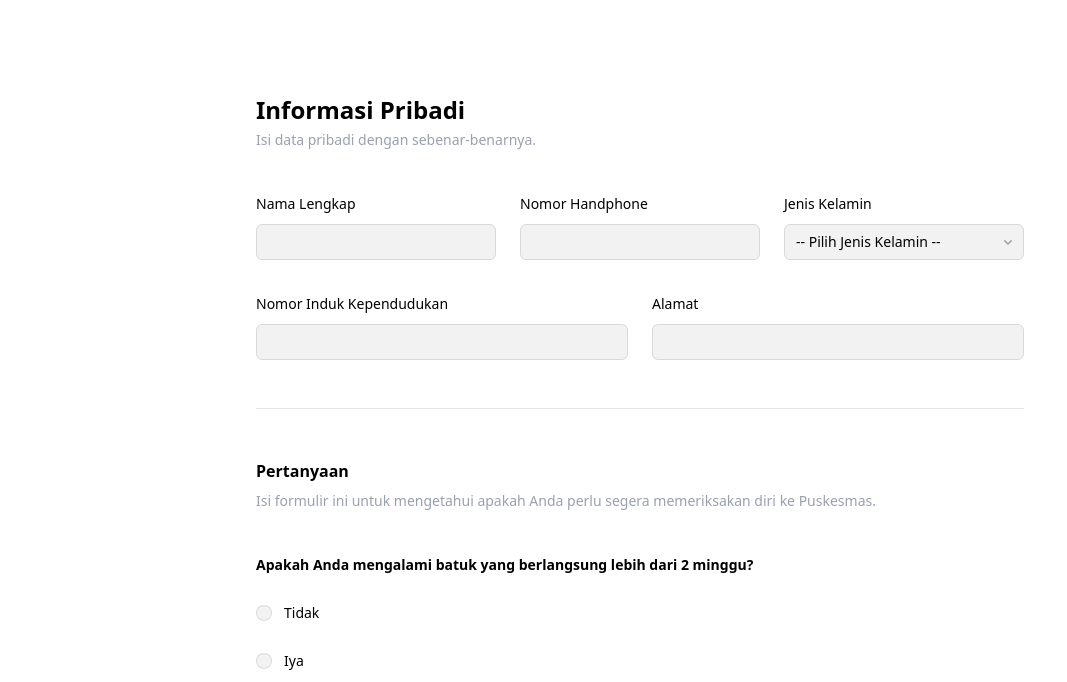
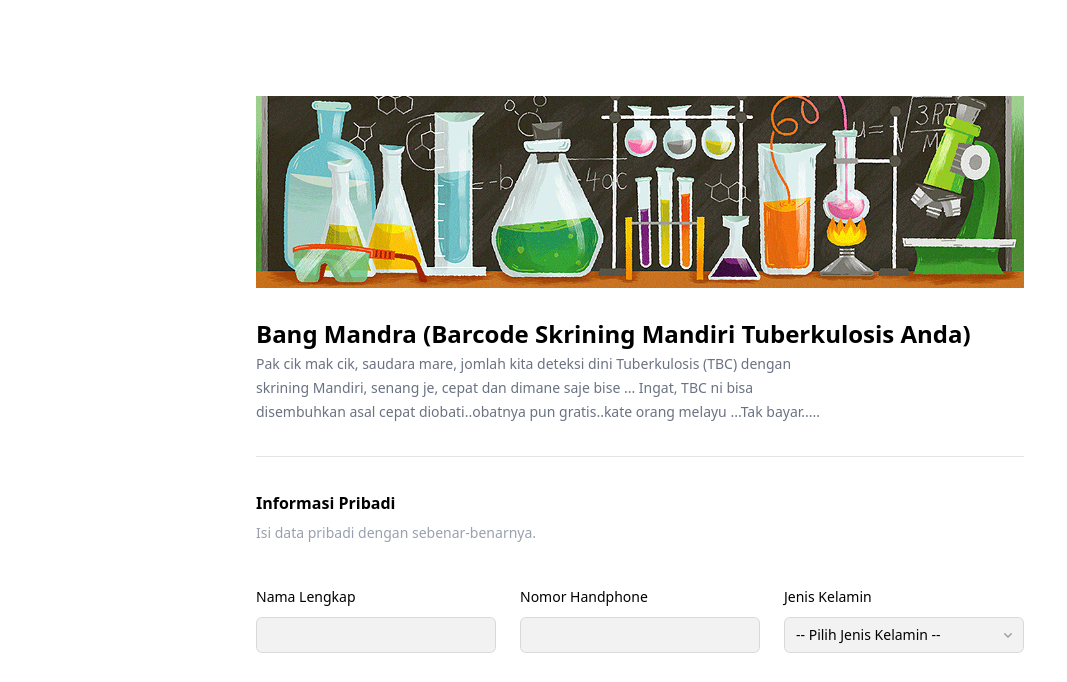
Before and after one commit to bizquits/pkm-tpi, a website: page index.html in a window 1280 px wide. Shown: the top 682 px of the page, without its empty margins (0-1067 px from the left). Drawn offline with Linux system fonts and the light colour scheme.

Commit message:
Add banner and heading

```diff
--- a/index.html
+++ b/index.html
@@ -9,10 +9,26 @@
   </head>
   <body>
     <section class="w-11/12 mx-auto py-10 md:w-3/5 md:py-24">
+      <div class="mb-8 pb-8 border-b border-black/10">
+        <img src="src/img/banner.png" alt="" />
+        <div class="mt-8 sm:mt-8">
+          <h1 class="text-2xl/7 font-semibold">
+            Bang Mandra (Barcode Skrining Mandiri Tuberkulosis Anda)
+          </h1>
+          <div class="md:w-3/4">
+            <p class="mt-1 text-sm/6 text-gray-500">
+              Pak cik mak cik, saudara mare, jomlah kita deteksi dini
+              Tuberkulosis (TBC) dengan skrining Mandiri, senang je, cepat dan
+              dimane saje bise ... Ingat, TBC ni bisa disembuhkan asal cepat
+              diobati..obatnya pun gratis..kate orang melayu ...Tak bayar.....
+            </p>
+          </div>
+        </div>
+      </div>
       <form name="pkm-tpi">
         <div class="space-y-12">
           <div class="border-b border-black/10 pb-12">
-            <h2 class="text-2xl/7 font-semibold text-black">
+            <h2 class="text-base/7 font-semibold text-black">
               Informasi Pribadi
             </h2>
             <p class="mt-1 text-sm/6 text-gray-400">
@@ -78,13 +94,7 @@
                     required
                     class="col-start-1 row-start-1 w-full appearance-none rounded-md bg-blatext-black/5 py-1.5 pr-8 pl-3 text-base text-black outline-1 -outline-offset-1 outline-black/10 bg-black/5 focus:outline-2 focus:-outline-offset-2 focus:outline-indigo-500 sm:text-sm/6"
                   >
-                    <option
-                      value=""
-                      disabled
-                      selected
-                      hidden
-                      class="text-gray-400"
-                    >
+                    <option value="" disabled selected hidden>
                       -- Pilih Jenis Kelamin --
                     </option>
                     <option value="laki-laki">Laki-laki</option>
@@ -146,10 +156,13 @@
           </div>
 
           <div class="border-b border-black/10 pb-12">
-            <h2 class="text-base/7 font-semibold text-black">Pertanyaan</h2>
+            <h2 class="text-base/7 font-semibold text-black">
+              ISILAH PERTANYAAN INI DENGAN JUJUR SESUAI KONDISI YANG DIALAMI
+              ANDA
+            </h2>
             <p class="mt-1 text-sm/6 text-gray-400">
-              Isi formulir ini untuk mengetahui apakah Anda perlu segera
-              memeriksakan diri ke Puskesmas.
+              Jangan takut bila bergejala, kami Siap membantu sampai sembuh dan
+              tentu saja Gratiiisssss....
             </p>
 
             <div class="mt-10 space-y-10">
@@ -430,7 +443,7 @@
               </fieldset>
               <fieldset>
                 <legend class="text-sm/6 font-semibold text-black">
-                  Apakah Anda pernah melakukan kontak dekat dengan penderita
+                  Apakah Anda pernah kontak (sering bersama) dengan penderita
                   TBC?
                 </legend>
                 <div class="mt-6 space-y-6">
```
Also changed, not shown: dist/output.css, src/img/banner.png (added).
